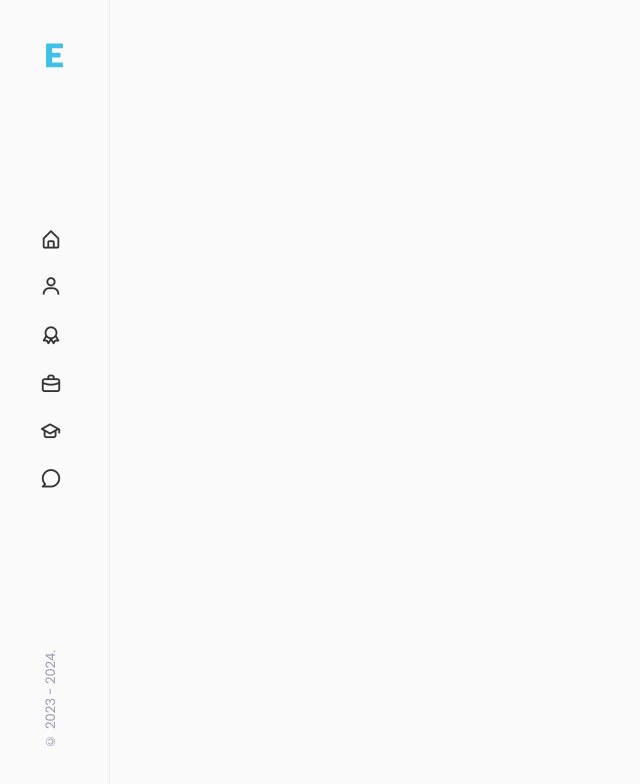
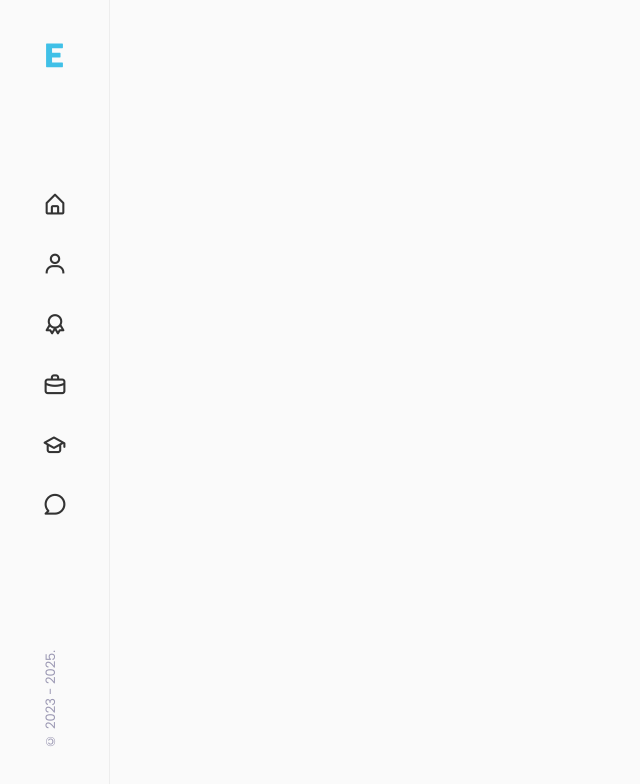
Before and after one commit to Hky224/PWS, a React (Create React App) app: page / in a window 1280 px wide. Shown: the top 784 px of the page, without its empty margins (0-640 px from the left). Built offline with nearby package versions, Linux system fonts and the light colour scheme.

Commit message:
update sidebar css

```diff
--- a/src/components/sidebar/Sidebar.jsx
+++ b/src/components/sidebar/Sidebar.jsx
@@ -47,7 +47,7 @@ const Sidebar = () => {
           </div>
         </nav>
         <div className="nav__footer">
-          <span className="copyright">&copy; 2023 - 2024.</span>
+          <span className="copyright">&copy; 2023 - 2025.</span>
         </div>
       </aside>
       <div
--- a/src/components/sidebar/sidebar.css
+++ b/src/components/sidebar/sidebar.css
@@ -18,15 +18,30 @@
   display: flex;
   flex-direction: column;
   row-gap: 10px;
+  margin-left: -5px;
 }
-
+.nav__item {
+  /* Add your styles for the nav__item class here */
+  margin-bottom: 10px;
+}
 .nav__link {
-  font-size: 22px;
+  font-size: 25px;
   color: var(--title-color);
   font-weight: var(--font-bold);
+  display: flex;
+  align-items: center;
+  justify-content: center; /* Center the content */
+
+  width: 40px; /* Set a fixed width */
+  height: 40px; /* Set a fixed height */
+
+  border-radius: 50%;
+  transition: background-color 0.3s, color 0.3s;
 }
 .nav__link:hover {
-  color: var(--title-color-dark);
+  color: var(--body-color);
+  background-color: gray;
+  /* Make it circular */
 }
 .copyright {
   color: hsl(245, 15%, 65%);
```
